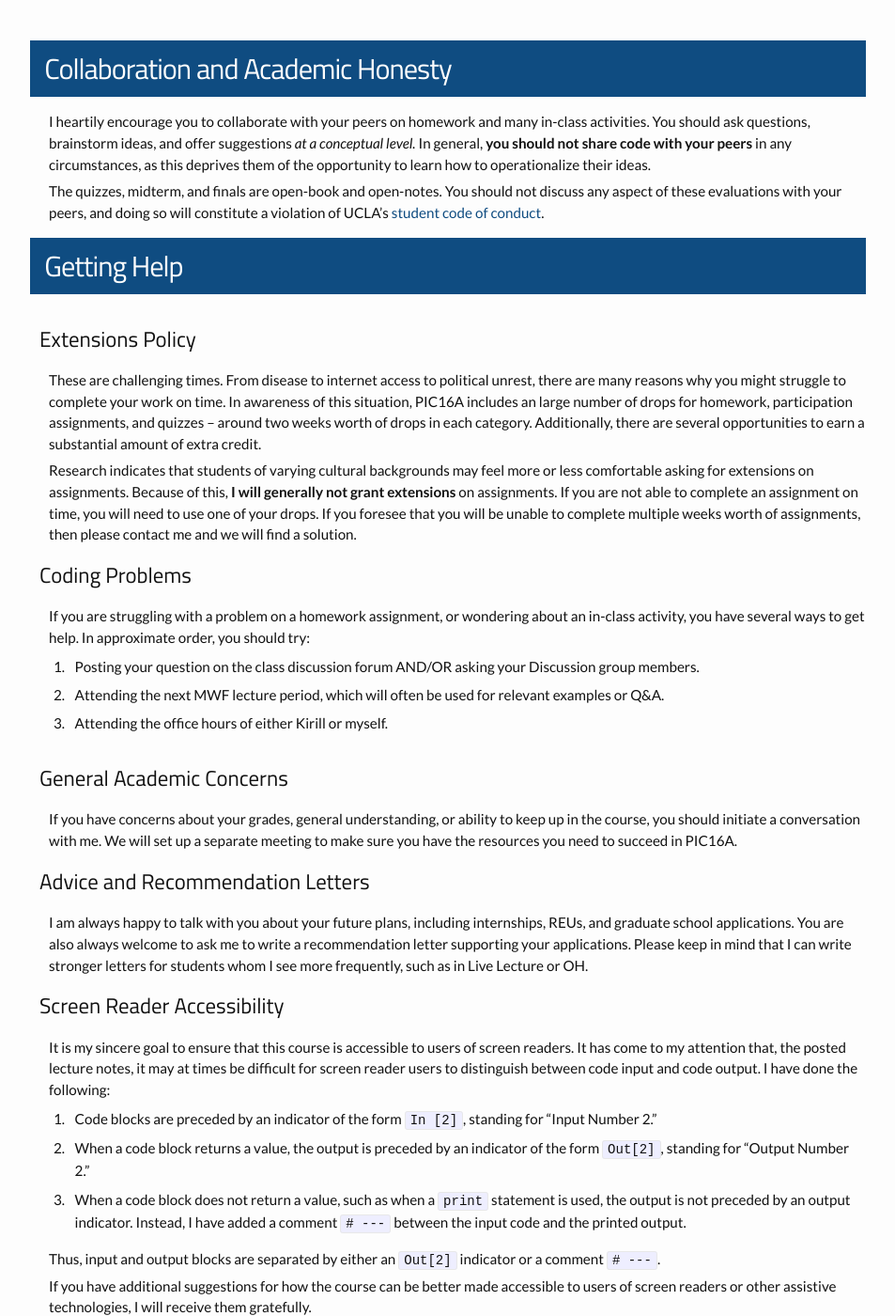
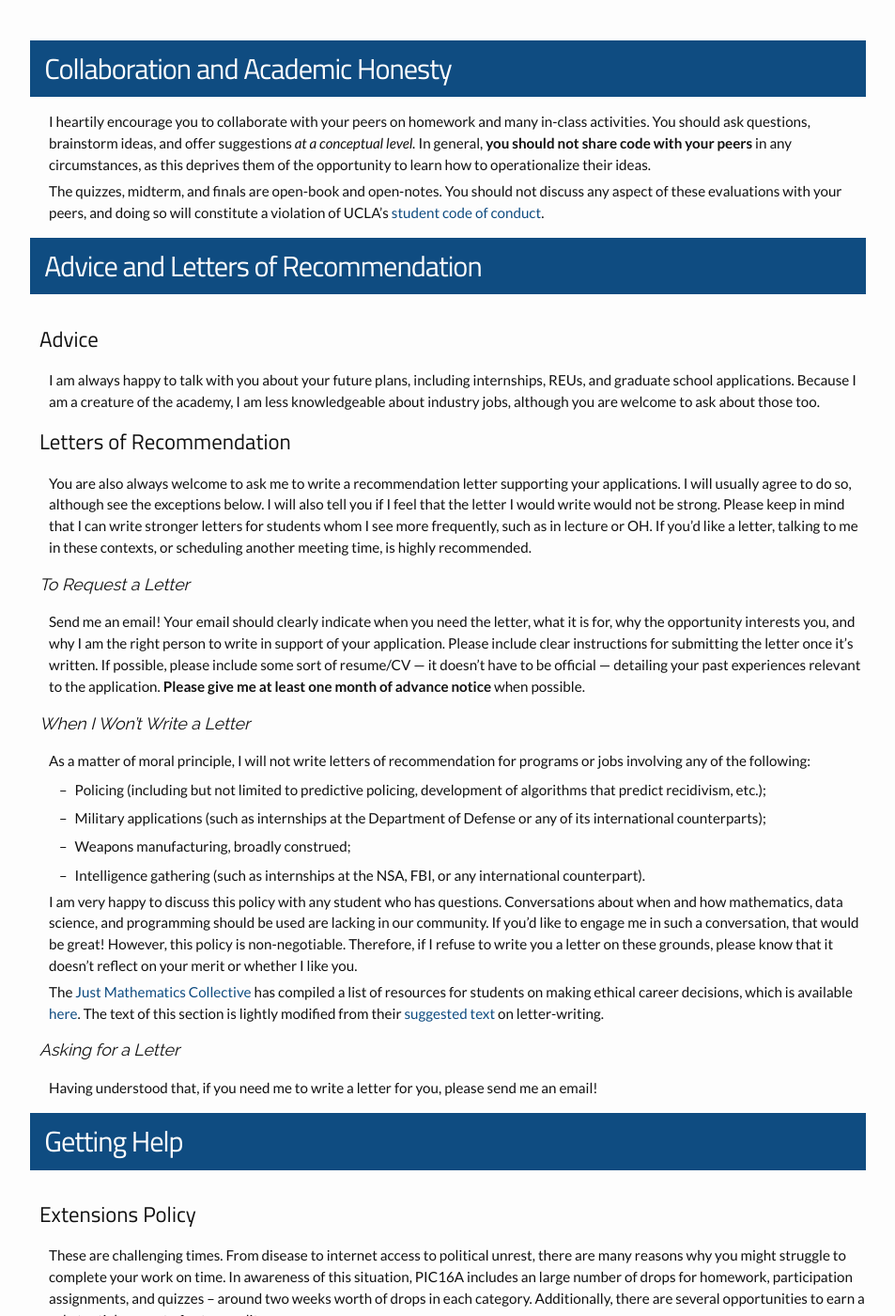
Before and after one commit to PhilChodrow/PIC16A, a Jekyll site: the page built from syllabus.md, in a window 1280 px wide and 1400 px high, scrolled down 7194 px. Shown: the whole window at 94% size, without its empty margins (163-1116 px from the left). Built offline with Jekyll 4.4.1, drawn with Linux system fonts in a browser that asks for light colours; nearby versions of some CDN libraries.

Commit message:
letters policy

```diff
--- a/syllabus.md
+++ b/syllabus.md
@@ -254,6 +254,40 @@
 
 The quizzes, midterm, and finals are open-book and open-notes. You should not discuss any aspect of these evaluations with your peers, and doing so will constitute a violation of UCLA's [student code of conduct](https://www.deanofstudents.ucla.edu/Individual-Student-Code).
 
+<div class="fancy-h1"> Advice and Letters of Recommendation</div>
+
+## Advice
+
+I am always happy to talk with you about your future plans, including internships, REUs, and graduate school applications. Because I am a creature of the academy, I am less knowledgeable about industry jobs, although you are welcome to ask about those too.
+
+## Letters of Recommendation
+
+You are also always welcome to ask me to write a recommendation letter supporting your applications. I will usually agree to do so, although see the exceptions below. I will also tell you if I feel that the letter I would write would not be strong. Please keep in mind that I can write stronger letters for students whom I see more frequently, such as in lecture or OH. If you'd like a letter, talking to me in these contexts, or scheduling another meeting time, is highly recommended.
+
+### To Request a Letter
+
+Send me an email! Your email should clearly indicate  when you need the letter, what it is for, why the opportunity interests you, and why I am the right person to write in support of your application. Please include clear instructions for submitting the letter once it's written. If possible, please include some sort of resume/CV --- it doesn't have to be official --- detailing your past experiences relevant to the application. **Please give me at least one month of advance notice** when possible.
+
+### When I Won't Write a Letter
+
+As a matter of moral principle, I will not write letters of recommendation for programs or jobs involving any of the following:
+
+- Policing (including but not limited to predictive policing, development of algorithms that predict recidivism, etc.);
+- Military applications (such as internships at the Department of Defense or any of its international counterparts);
+- Weapons manufacturing, broadly construed;
+- Intelligence gathering (such as internships at the NSA, FBI, or any international counterpart).
+
+I am very happy to discuss this policy with any student who has questions. Conversations about when and how mathematics, data science, and programming should be used are lacking in our community. If you'd like to engage me in such a conversation, that would be great! However, this policy is non-negotiable. Therefore, if I refuse to write you a letter on these grounds, please know that it doesn't reflect on your merit or whether I like you.
+
+The [Just Mathematics Collective](https://www.justmathematicscollective.net/) has compiled a list of resources for students on making ethical career decisions, which is available [here](https://justmathematicscollective.net/career_resources.html). The text of this section is lightly modified from their [suggested text](https://www.justmathematicscollective.net/letter_writing.html) on letter-writing.
+
+### Asking for a Letter
+
+
+
+Having understood that, if you need me to write a letter for you, please send me an email!
+
+
 <div class="fancy-h1"> Getting Help </div>
 
 ## Extensions Policy
@@ -274,9 +308,6 @@
 
 If you have concerns about your grades, general understanding, or ability to keep up in the course, you should initiate a conversation with me. We will set up a separate meeting to make sure you have the resources you need to succeed in PIC16A.
 
-## Advice and Recommendation Letters
-
-I am always happy to talk with you about your future plans, including internships, REUs, and graduate school applications. You are also always welcome to ask me to write a recommendation letter supporting your applications. Please keep in mind that I can write stronger letters for students whom I see more frequently, such as in Live Lecture or OH.
 
 ## Screen Reader Accessibility
 
```
